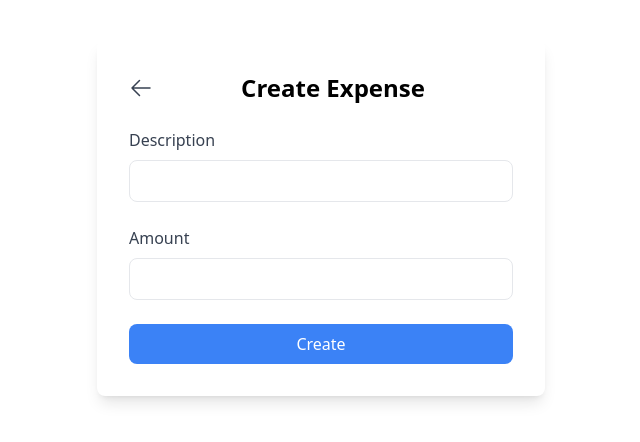
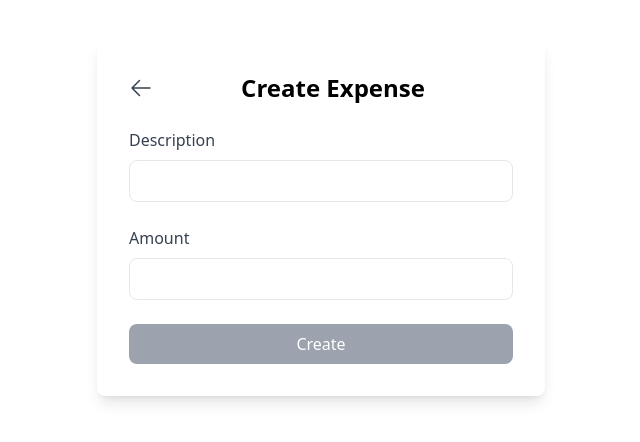
Before and after one commit to MayurKhodre/React-Splitwise-Application, a React (Vite) app: page /expenses/create in a window 1280 px wide. Shown: the top 442 px of the page, without its empty margins (319-959 px from the left). Built offline with nearby package versions, Linux system fonts and the light colour scheme; sample sign-in values are in the browser's storage.

Commit message:
MODIFY::MAYUR:ADDED VALIDATIONS TO EXPENSE CREATE BUTTON AND CONFIRMBOX ON SUCCESS AND FAILED OF EXPENSE CREATION

```diff
--- a/src/components/ExpenseForm.jsx
+++ b/src/components/ExpenseForm.jsx
@@ -1,14 +1,21 @@
 import React, { useState, useEffect } from 'react';
 import { useNavigate, useParams } from 'react-router-dom';
-import { ArrowLeftIcon } from '@heroicons/react/24/outline'
+import { ArrowLeftIcon } from '@heroicons/react/24/outline';
 import api from '../utils/Api';
+import Modal from '../components/Modal';
+import { showModal } from '../utils/ModalUtils';
 
 const ExpenseForm = ({ mode = 'create' }) => {
 	const { id } = useParams();
 	const navigate = useNavigate();
 
 	const [expense, setExpense] = useState({ description: '', amount: '' });
+	const [originalExpense, setOriginalExpense] = useState(null); // For edit mode to track changes
 	const [isLoading, setIsLoading] = useState(false);
+	const [isModalOpen, setIsModalOpen] = useState(false);
+	const [modalMessage, setModalMessage] = useState('');
+	const [modalType, setModalType] = useState('error');
+	const [isFormModified, setIsFormModified] = useState(false); // Tracks if the form has been modified
 
 	useEffect(() => {
 		if (mode === 'edit' || mode === 'view') {
@@ -20,11 +27,15 @@ const ExpenseForm = ({ mode = 'create' }) => {
 						description: fetchedExpense.description || '',
 						amount: fetchedExpense.amount !== undefined ? fetchedExpense.amount : 0,
 					});
+					setOriginalExpense({
+						description: fetchedExpense.description || '',
+						amount: fetchedExpense.amount !== undefined ? fetchedExpense.amount : 0,
+					});
 				} catch (error) {
 					console.error('Error fetching expense:', error);
+					showModal(setModalMessage, setModalType, setIsModalOpen, 'Failed to fetch the expense.', 'error');
 				}
 			};
-
 			fetchExpense();
 		}
 	}, [id, mode]);
@@ -35,6 +46,13 @@ const ExpenseForm = ({ mode = 'create' }) => {
 			...prevExpense,
 			[name]: value,
 		}));
+
+		if (mode === 'edit') {
+			// Check if form values differ from original values
+			setIsFormModified(
+				value !== originalExpense[name]
+			);
+		}
 	};
 
 	const handleSubmit = async (e) => {
@@ -44,14 +62,33 @@ const ExpenseForm = ({ mode = 'create' }) => {
 		try {
 			if (mode === 'create') {
 				await api.post('http://localhost:8000/api/v1/expense/add-expense', expense);
+				showModal(setModalMessage, setModalType, setIsModalOpen, 'Expense created successfully!', 'success');
 			} else if (mode === 'edit') {
 				await api.put(`http://localhost:8000/api/v1/expense/edit-expense/${id}`, expense);
+				showModal(setModalMessage, setModalType, setIsModalOpen, 'Expense updated successfully!', 'success');
 			}
-			navigate('/home');
 		} catch (error) {
 			console.error('Error submitting form:', error);
+			showModal(setModalMessage, setModalType, setIsModalOpen, 'Failed to submit the expense. Please try again.', 'error');
 		} finally {
 			setIsLoading(false);
+		}
+	};
+
+	const isSubmitDisabled = () => {
+		if (mode === 'create') {
+			return !expense.description || !expense.amount;
+		}
+		if (mode === 'edit') {
+			return !isFormModified; // Disabled until the form is modified
+		}
+		return false;
+	};
+
+	const handleCloseModal = () => {
+		setIsModalOpen(false);
+		if (modalType === 'success') {
+			navigate('/home');
 		}
 	};
 
@@ -97,13 +134,23 @@ const ExpenseForm = ({ mode = 'create' }) => {
 				{mode !== 'view' && (
 					<button
 						type="submit"
-						disabled={isLoading}
-						className="w-full px-4 py-2 text-white bg-blue-500 rounded-lg hover:bg-blue-600 focus:outline-none focus:ring-2 focus:ring-blue-500 focus:ring-offset-2"
+						disabled={isSubmitDisabled() || isLoading} // Disable based on form state
+						className={`w-full px-4 py-2 text-white rounded-lg ${isSubmitDisabled() || isLoading
+								? 'bg-gray-400 cursor-not-allowed'
+								: 'bg-blue-500 hover:bg-blue-600 focus:outline-none focus:ring-2 focus:ring-blue-500 focus:ring-offset-2'
+							}`}
 					>
 						{isLoading ? 'Saving...' : mode === 'create' ? 'Create' : 'Save'}
 					</button>
 				)}
 			</form>
+
+			<Modal
+				isOpen={isModalOpen}
+				message={modalMessage}
+				type={modalType}
+				onClose={handleCloseModal}
+			/>
 		</div>
 	);
 };
```
